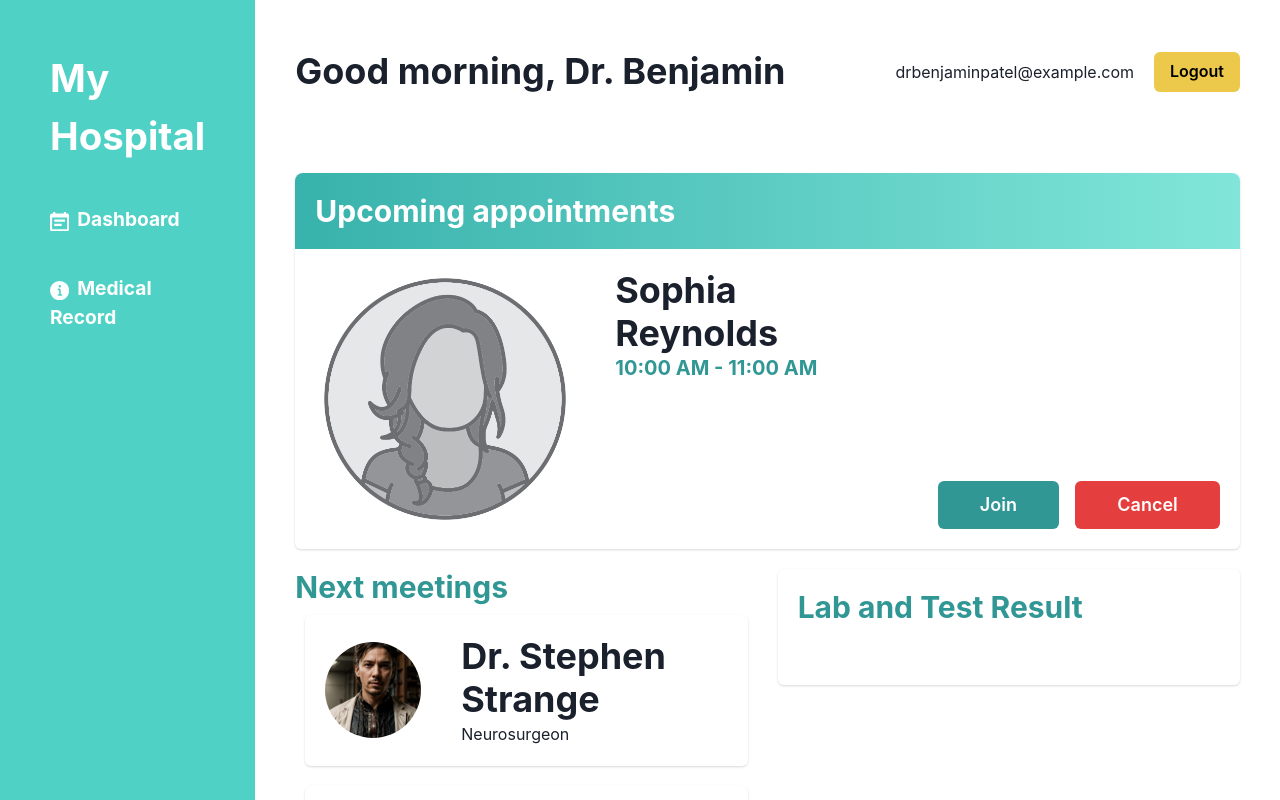
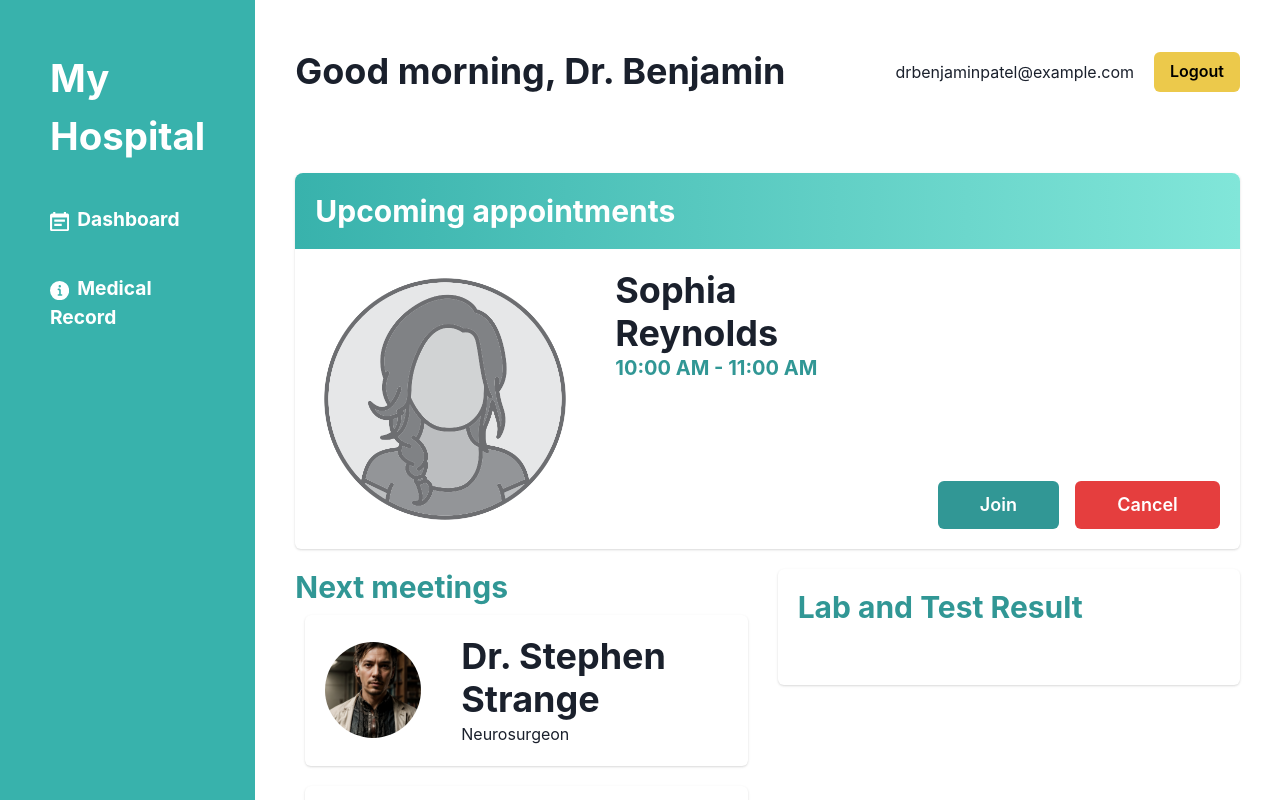
Before and after one commit to sorawat38/CLCM3506-Final-Exam, a React (Vite) app: page / in a window 1280 px wide. Shown: the top 800 px of the page. Built offline with nearby package versions, Linux system fonts and the light colour scheme.

Commit message:
feat: change color to 400

```diff
--- a/src/layouts/RootLayout.tsx
+++ b/src/layouts/RootLayout.tsx
@@ -14,7 +14,7 @@ function RootLayout() {
       gridTemplateColumns={{ base: "1fr", md: "1fr 5fr" }}
     >
       <GridItem
-        bg={"teal.300"}
+        bg={"teal.400"}
         minHeight={{ md: "100vh" }}
         p={"50px"}
         area={"nav"}
```
